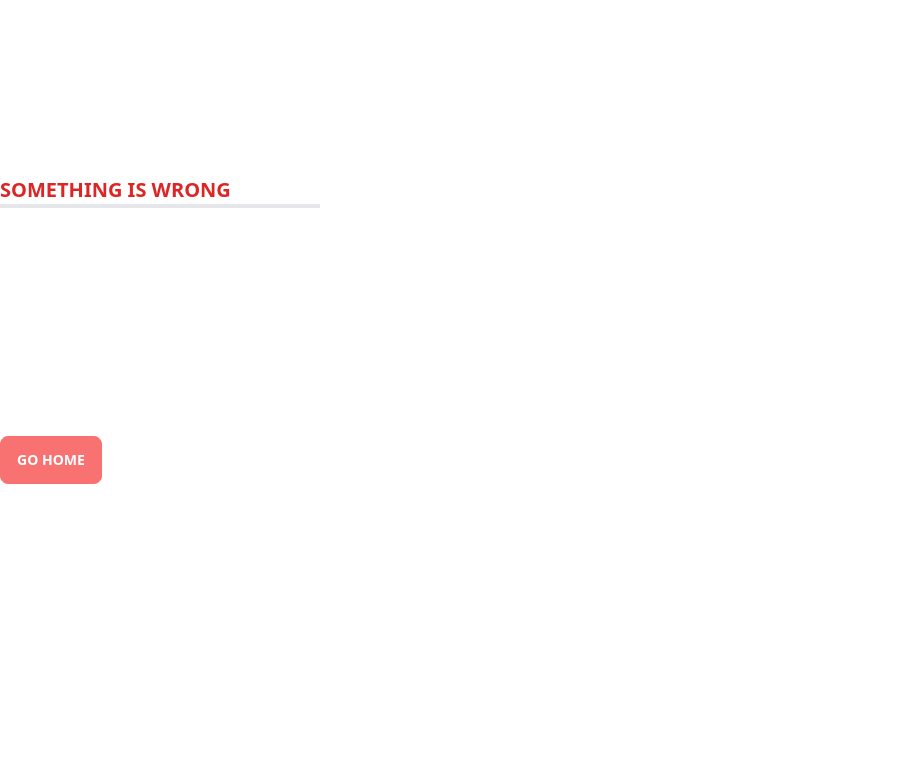
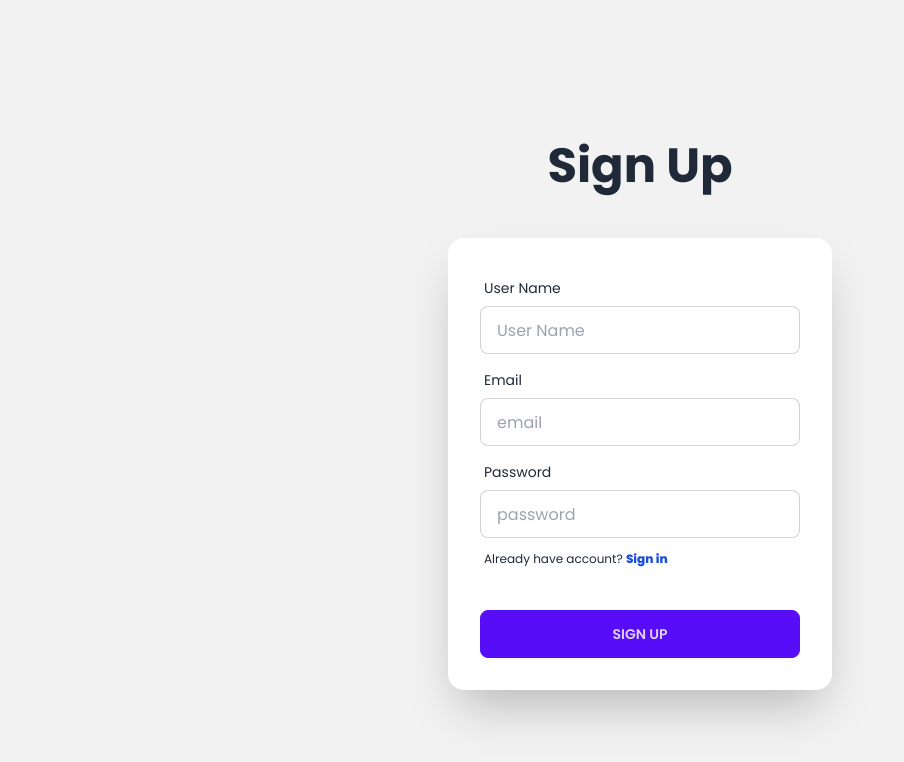
Before and after one commit to MohammedNawazMynulIslam/Event-Management-client-Sininster-Spades-, a React (Vite) app in the folder event-management/: page /signUp in a window 1280 px wide. Before the commit this address had no page. Shown: the top 762 px of the page, without its empty margins (0-904 px from the left). Built offline with nearby package versions, Linux system fonts and the light colour scheme.

Commit message:
added login and signup page

```diff
--- a/event-management/src/components/pages/Home/Home.jsx
+++ b/event-management/src/components/pages/Home/Home.jsx
@@ -19,7 +19,6 @@ const Home = () => {
       <div data-aos="fade-up-left">
         <Services></Services>
       </div>
-
       <EventClass></EventClass>
       <Achievements></Achievements>
       <Footer></Footer>
--- a/event-management/src/components/pages/Home/Navbar.jsx
+++ b/event-management/src/components/pages/Home/Navbar.jsx
@@ -1,4 +1,4 @@
-import { NavLink } from "react-router-dom";
+import { Link, NavLink } from "react-router-dom";
 import logo from "../../../assets/SINISTER-LOGO.png";
 
 const Navbar = () => {
@@ -88,7 +88,9 @@ const Navbar = () => {
               <img src="/images/stock/photo-1534528741775-53994a69daeb.jpg" />
             </div>
           </label>
-          <a className="btn">Login</a>
+          <Link to="/login">
+            <button className="btn">Login</button>
+          </Link>
         </div>
       </div>
     </div>
--- /dev/null
+++ b/event-management/src/components/pages/Login/Login.jsx
@@ -0,0 +1,64 @@
+import { Link } from "react-router-dom";
+
+const Login = () => {
+  const handleLogin = (e) => {
+    e.preventDefault();
+    const email = e.target.email.value;
+    const password = e.target.password.value;
+    console.log(email, password);
+  };
+  return (
+    <div>
+      <div className="hero min-h-screen bg-base-200">
+        <div className="hero-content flex-col lg:flex">
+          <div className="text-center lg:text-left ">
+            <h1 className="text-5xl font-bold my-8">Sign In Now</h1>
+          </div>
+          <div className="card flex-shrink-0 w-full max-w-sm shadow-2xl bg-base-100">
+            <form onSubmit={handleLogin} className="card-body">
+              <div className="form-control">
+                <label className="label">
+                  <span className="label-text">Email</span>
+                </label>
+                <input
+                  type="email"
+                  name="email"
+                  placeholder="email"
+                  className="input input-bordered"
+                  required
+                />
+              </div>
+              <div className="form-control">
+                <label className="label">
+                  <span className="label-text">Password</span>
+                </label>
+                <input
+                  type="password"
+                  name="password"
+                  placeholder="password"
+                  className="input input-bordered"
+                  required
+                />
+                <label className="label">
+                  <Link to="/signUp">
+                    <button className="label-text-alt link link-hover">
+                      Dont have account?{" "}
+                      <span className="text-blue-700 font-extrabold ">
+                        Sign Up
+                      </span>
+                    </button>
+                  </Link>
+                </label>
+              </div>
+              <div className="form-control mt-6">
+                <button className="btn btn-primary">Login</button>
+              </div>
+            </form>
+          </div>
+        </div>
+      </div>
+    </div>
+  );
+};
+
+export default Login;
--- /dev/null
+++ b/event-management/src/components/pages/SignUp/SignUp.jsx
@@ -0,0 +1,77 @@
+import { Link } from "react-router-dom";
+
+const SignUp = () => {
+  const handleSignUp = (e) => {
+    e.preventDefault();
+    const email = e.target.email.value;
+    const password = e.target.password.value;
+    const user = e.target.name.value;
+    console.log(user, email, password);
+  };
+  return (
+    <div>
+      <div className="hero min-h-screen bg-base-200">
+        <div className="hero-content flex-col lg:flex">
+          <div className="text-center lg:text-left ">
+            <h1 className="text-5xl font-bold my-8">Sign Up </h1>
+          </div>
+          <div className="card flex-shrink-0 w-full max-w-sm shadow-2xl bg-base-100">
+            <form onSubmit={handleSignUp} className="card-body">
+              <div className="form-control">
+                <label className="label">
+                  <span className="label-text">User Name</span>
+                </label>
+                <input
+                  type="text"
+                  name="name"
+                  placeholder="User Name"
+                  className="input input-bordered"
+                  required
+                />
+              </div>
+              <div className="form-control">
+                <label className="label">
+                  <span className="label-text">Email</span>
+                </label>
+                <input
+                  type="email"
+                  name="email"
+                  placeholder="email"
+                  className="input input-bordered"
+                  required
+                />
+              </div>
+              <div className="form-control">
+                <label className="label">
+                  <span className="label-text">Password</span>
+                </label>
+                <input
+                  type="password"
+                  name="password"
+                  placeholder="password"
+                  className="input input-bordered"
+                  required
+                />
+                <label className="label">
+                  <Link to="/login">
+                    <button className="label-text-alt link link-hover">
+                      Already have account?{" "}
+                      <span className="text-blue-700 font-extrabold ">
+                        Sign in
+                      </span>
+                    </button>
+                  </Link>
+                </label>
+              </div>
+              <div className="form-control mt-6">
+                <button className="btn btn-primary">Sign Up</button>
+              </div>
+            </form>
+          </div>
+        </div>
+      </div>
+    </div>
+  );
+};
+
+export default SignUp;
```
Also changed, not shown: event-management/src/components/pages/Route/Route.jsx (+10 -0 lines).
